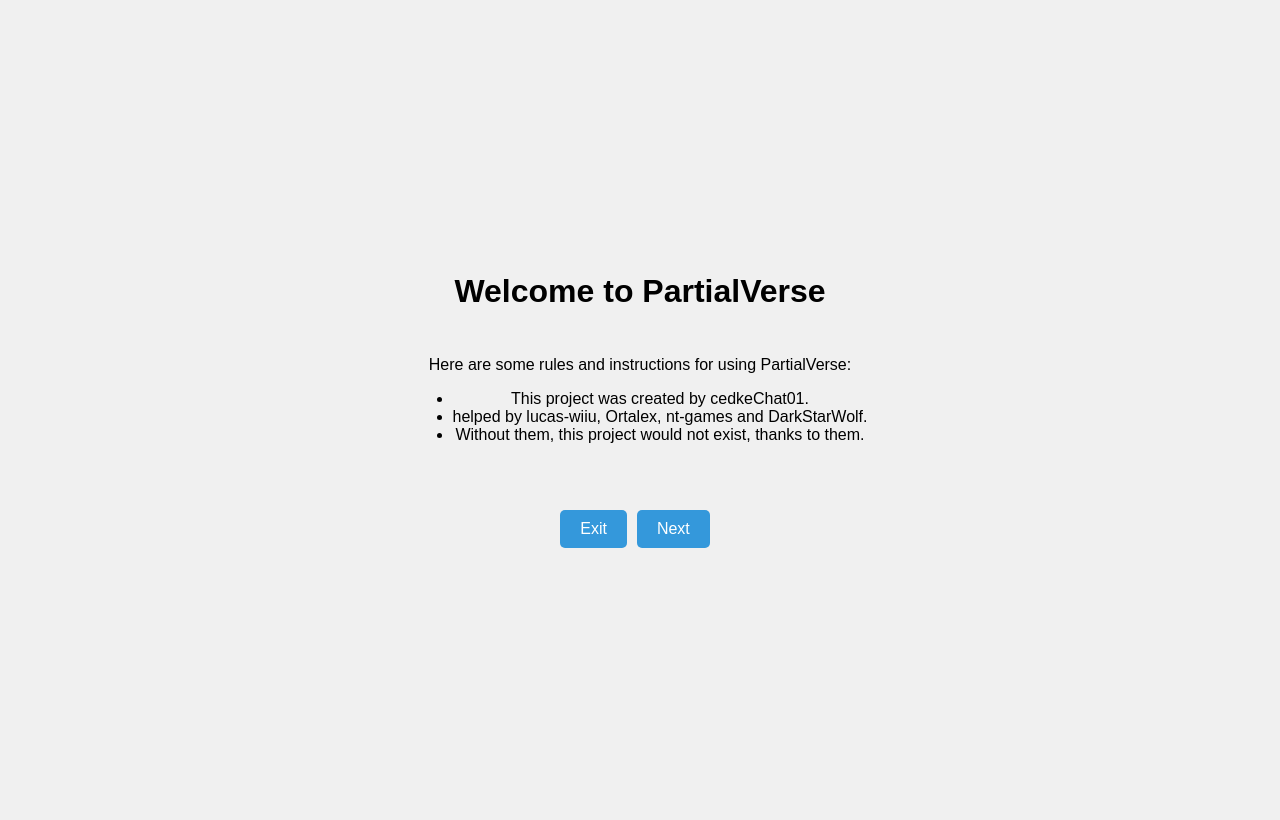
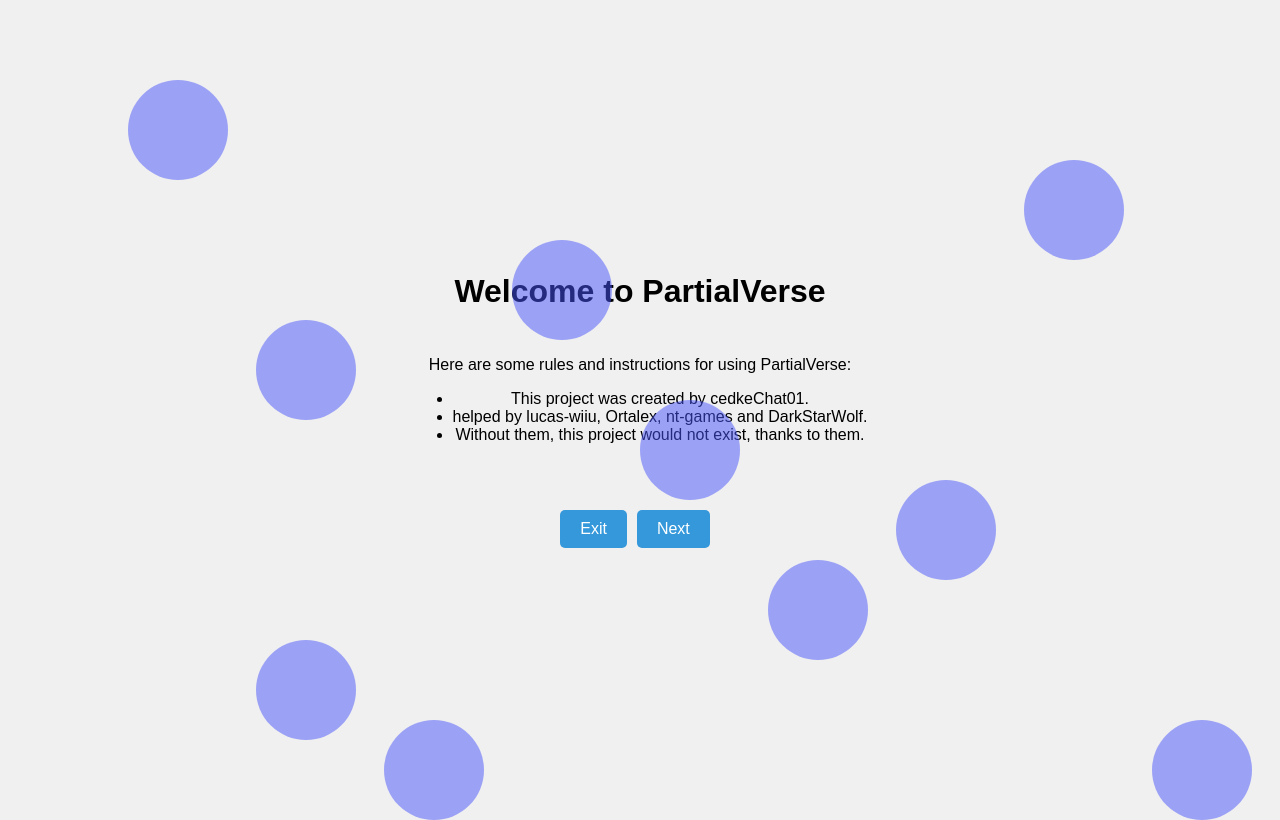
Before and after one commit to 00cedke/Partial, a PHP site: page /portalweb/welcome.html in a window 1280 px wide. Before the commit the page ends 548 px from the top, so only its background shows below. Run offline with PHP 8.4, Linux system fonts and the light colour scheme.

Commit message:
Update welcome.css

```diff
--- a/portalweb/welcome.css
+++ b/portalweb/welcome.css
@@ -12,6 +12,57 @@ body {
     align-items: center;
     height: 100vh;
 }
+
+.bubble {
+    position: absolute;
+    width: 100px;
+    height: 100px;
+    background-color: #4855FB;
+    border-radius: 50%; /* Pour donner la forme d'une bulle */
+    opacity: 0.5; /* Opacité réduite pour un effet de transparence */
+  }
+  /* Positionnement des bulles */
+  .bubble:nth-child(1) {
+    top: 10%;
+    left: 10%;
+  }
+  .bubble:nth-child(2) {
+    top: 30%;
+    left: 40%;
+  }
+  .bubble:nth-child(3) {
+    top: 60%;
+    left: 70%;
+  }
+  .bubble:nth-child(4) {
+    top: 80%;
+    left: 20%;
+  }
+  .bubble:nth-child(5) {
+    top: 50%;
+    left: 50%;
+  }
+  .bubble:nth-child(6) {
+    top: 90%;
+    left: 90%;
+  }
+  /* Nouvelles bulles */
+  .bubble:nth-child(7) {
+    top: 20%;
+    left: 80%;
+  }
+  .bubble:nth-child(8) {
+    top: 40%;
+    left: 20%;
+  }
+  .bubble:nth-child(9) {
+    top: 70%;
+    left: 60%;
+  }
+  .bubble:nth-child(10) {
+    top: 90%;
+    left: 30%;
+  }
 
 .title {
     margin-bottom: 30px;
@@ -35,7 +86,7 @@ body {
     cursor: pointer;
     text-decoration: none;
     text-align: center;
-    margin-right: 10px; // ajout d'un putain d'espace
+    margin-right: 10px;
 }
 
 .blue {
```
